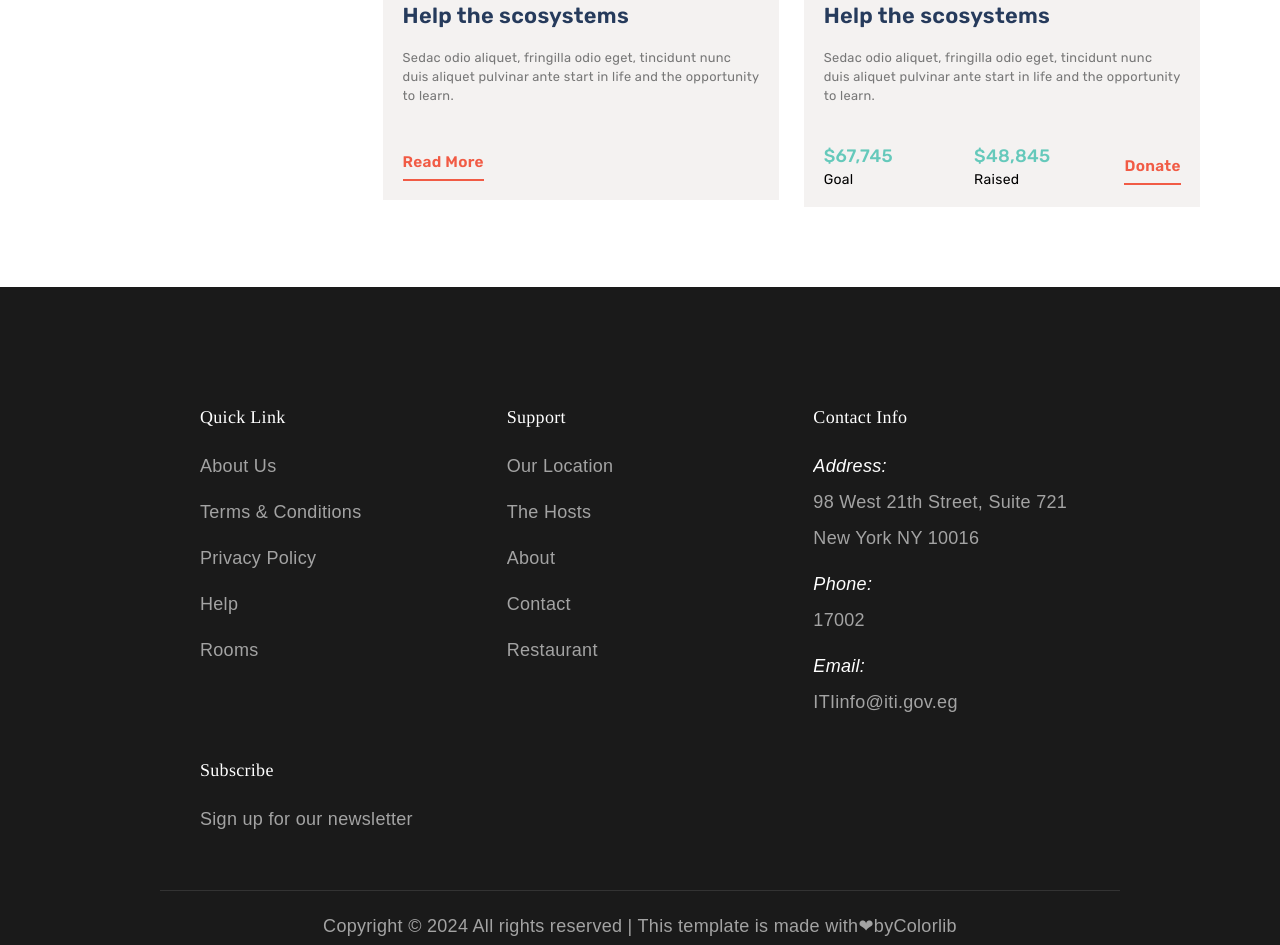
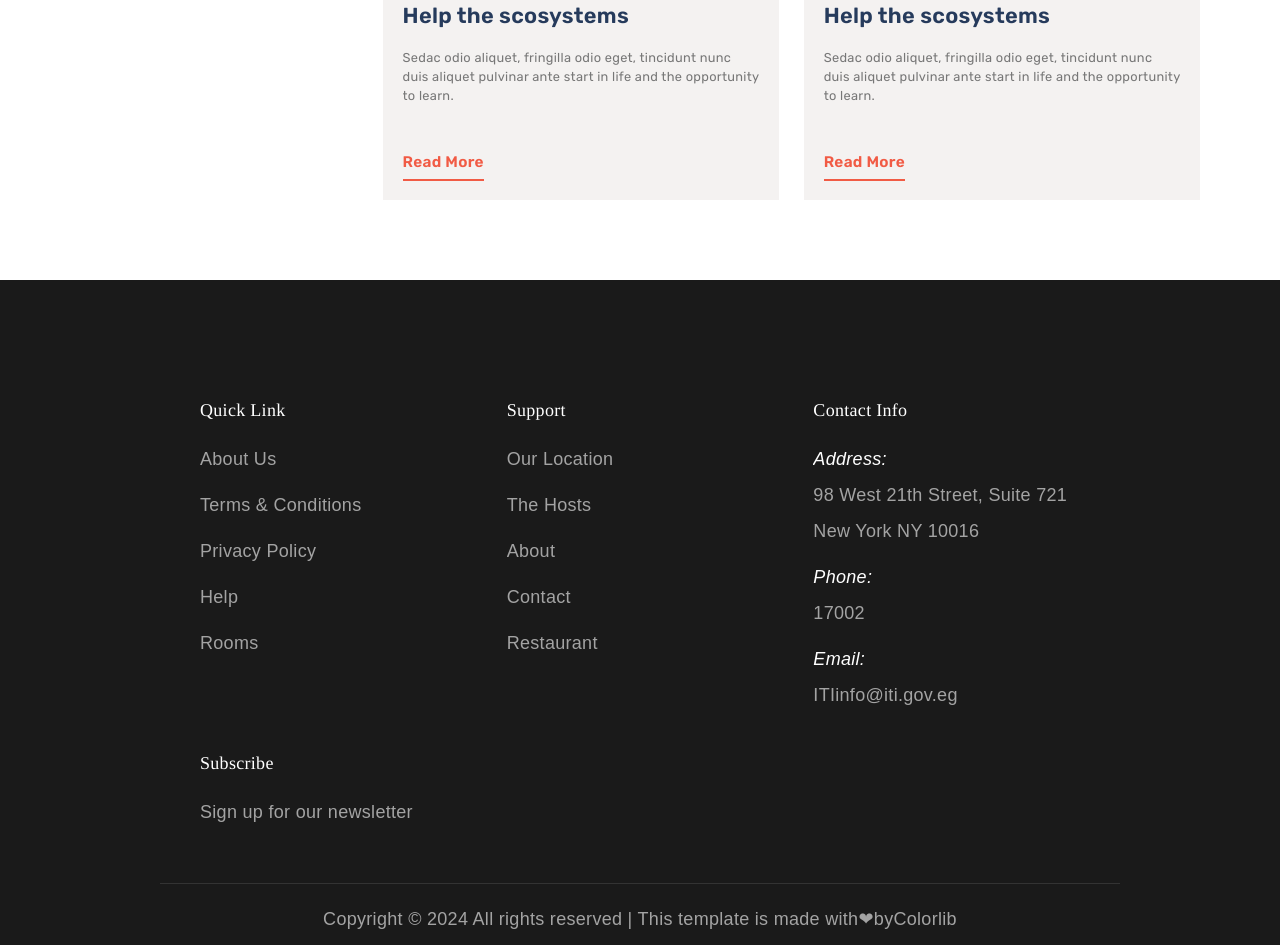
Before and after one commit to M0stafaKareem/ITI-HTML5-CSS3-LAB2, a plain HTML site: page index.html in a window 1280 px wide. Shown: the part 4503-5448 px from the top of the page. Drawn offline with nearby package versions, Linux system fonts and the light colour scheme.

Commit message:
Update index.html

```diff
--- a/index.html
+++ b/index.html
@@ -263,15 +263,7 @@
             </h3>
           </div>
           <div class="cardFotter">
-            <div class="price">
-              <h2>$67,745</h2>
-              <h3>Goal</h3>
-            </div>
-            <div class="price">
-              <h2>$48,845</h2>
-              <h3>Raised</h3>
-            </div>
-            <button class="cardBtn">Donate</button>
+            <button class="cardBtn">Read More</button>
           </div>
         </div>
       </div>
```
